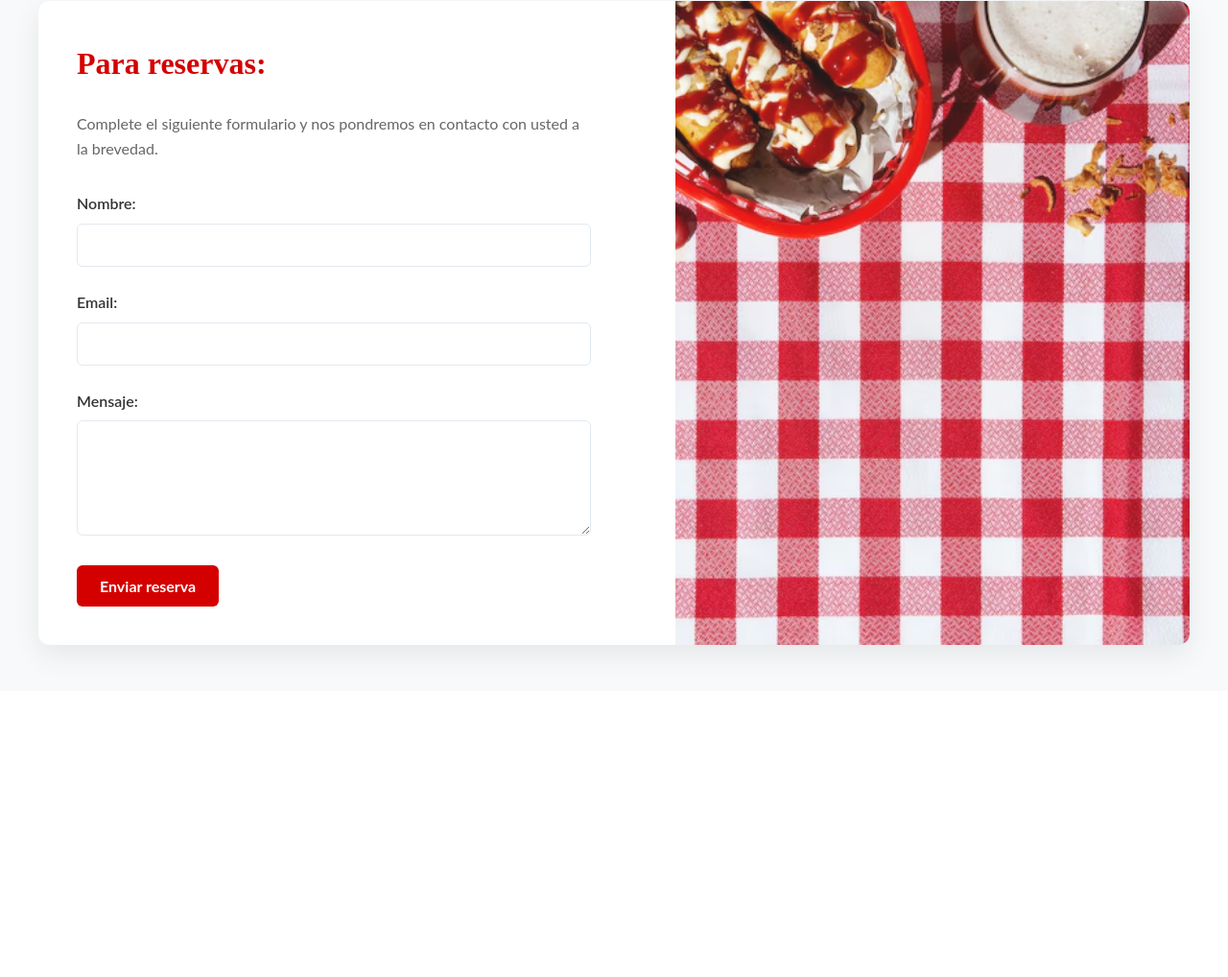
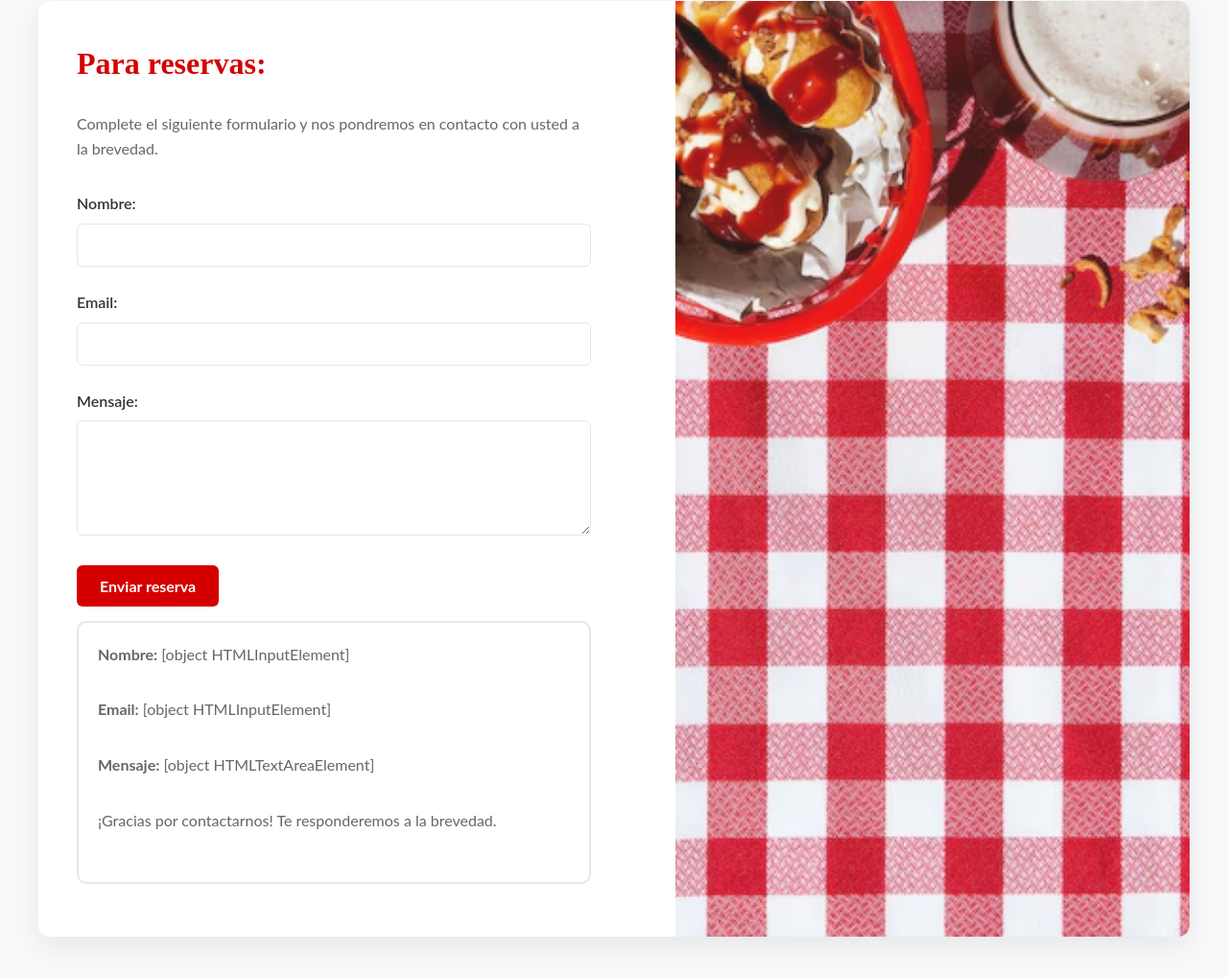
Before and after one commit to Aelf86/Aelfred86-mi-restaurante, a plain HTML site: page contacto.html in a window 1280 px wide. Shown: the part 334-1352 px from the top of the page at 96% size. Before the commit the page ends 1054 px from the top, so only its background shows below. Drawn offline with Linux system fonts and the light colour scheme; a web font is replaced by a local one.

Commit message:
añadida funcion contacto de formulario

```diff
--- /dev/null
+++ b/contact-form.js
@@ -0,0 +1,14 @@
+const formContacto = document.querySelector("#formulario");
+formContacto.addEventListener("submit", function (event) {
+  event.preventDefault();
+});
+
+const resultadoContacto = document.querySelector("#resultado-contacto");
+resultadoContacto.innerHTML = `
+                <div class="datos-enviados">
+                    <p><strong>Nombre:</strong> ${nombre}</p>
+                    <p><strong>Email:</strong> ${email}</p>
+                    <p><strong>Mensaje:</strong> ${mensaje}</p>
+                </div>
+                <p style="margin-top: 15px;">¡Gracias por contactarnos! Te responderemos a la brevedad.</p>
+            `;
--- a/contacto.html
+++ b/contacto.html
@@ -30,20 +30,23 @@
     <h1>Somos Herr Fritz</h1>
 
     <section class="contact-section">
-  <div class="contact-container">
+      <div class="contact-container" id="formulario">
         <div class="contact-left">
           <h2>Para reservas:</h2>
-      <p>Complete el siguiente formulario y nos pondremos en contacto con usted a la brevedad.</p>
+          <p>
+            Complete el siguiente formulario y nos pondremos en contacto con
+            usted a la brevedad.
+          </p>
 
           <form class="formulario">
             <div class="form-group">
               <label for="nombre">Nombre:</label>
-          <input type="text" id="nombre" name="nombre" required>
+              <input type="text" id="nombre" name="nombre" required />
             </div>
 
             <div class="form-group">
               <label for="email">Email:</label>
-          <input type="email" id="email" name="email" required>
+              <input type="email" id="email" name="email" required />
             </div>
 
             <div class="form-group">
@@ -53,10 +56,18 @@
 
             <button type="submit">Enviar reserva</button>
           </form>
+
+          <div class="resultado" id="resultado-contacto">
+            Los datos del formulario aparecerán aquí
+          </div>
         </div>
 
         <div class="contact-right">
-      <img src="images/img3.jpg" alt="Ambiente del restaurante Herr Fritz" class="contact__img">
+          <img
+            src="images/img3.jpg"
+            alt="Ambiente del restaurante Herr Fritz"
+            class="contact__img"
+          />
         </div>
       </div>
     </section>
@@ -65,4 +76,5 @@
       document.getElementById("year").textContent = new Date().getFullYear();
     </script>
   </body>
+   <script src="contact-form.js"></script>
 </html>
--- a/css/styles.css
+++ b/css/styles.css
@@ -207,7 +207,7 @@ h3 {
   opacity: 0.9;
 }
 
-/* Mejoras al formulario */
+
 .formulario {
   padding: 0;
   border: none;
@@ -262,6 +262,15 @@ button[type="submit"] {
 
 }
 
+.resultado {
+  background: white;
+  border: 2px solid #e2e8f0;
+  border-radius: 10px;
+  padding: 20px;
+  margin: 15px 0;
+  min-height: 80px;
+}
+
 button[type="submit"]:hover {
   background-color: #b30000;
 }
```
Lines whose indentation alone changed are shown as unchanged.
